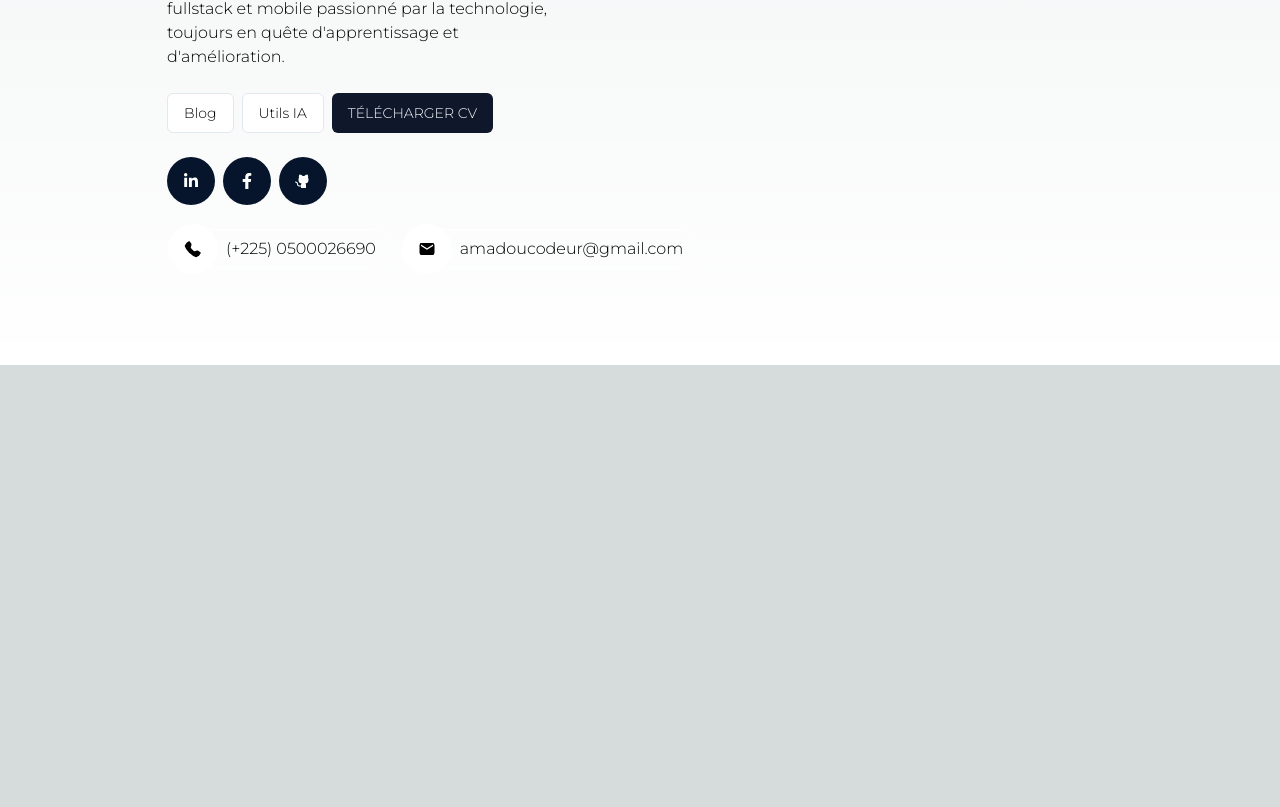
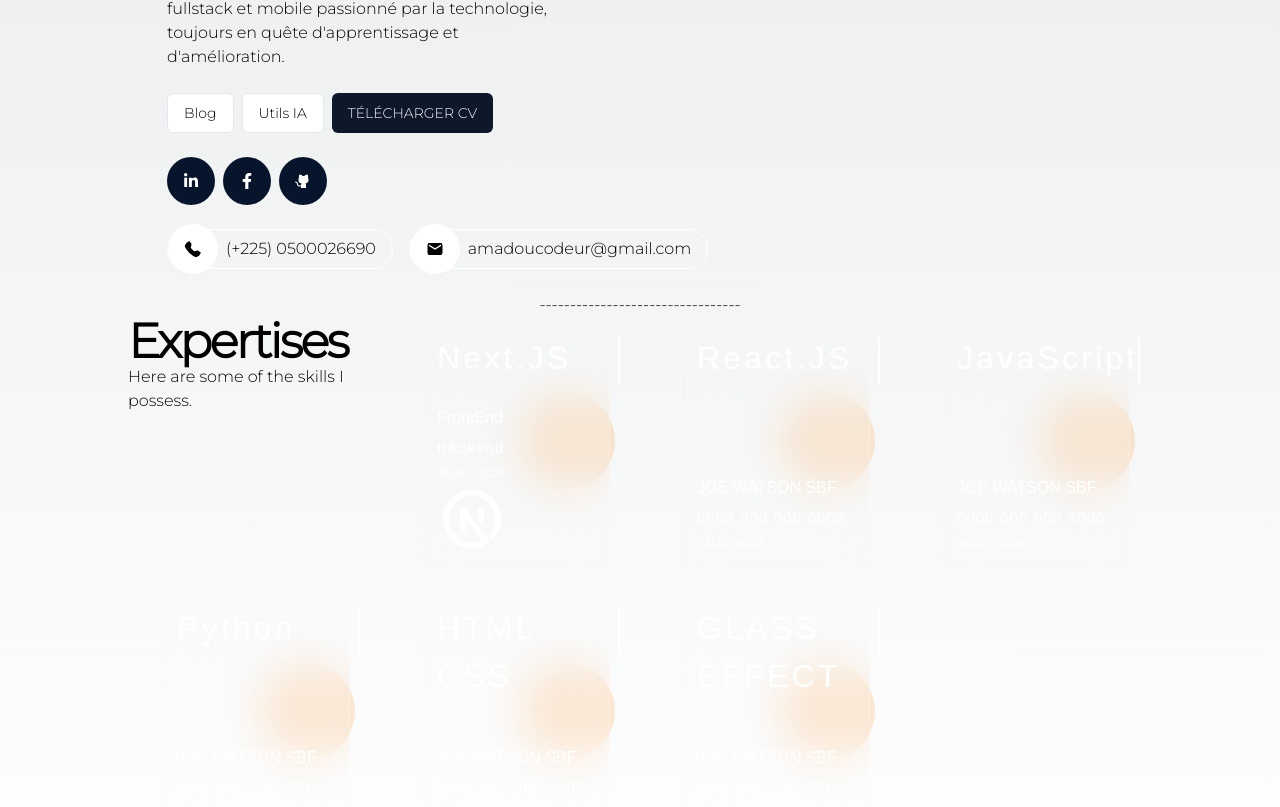
Before and after one commit to amadoucodeur/amadou, a Next.js app: page / in a window 1280 px wide. Shown: the part 1435-2242 px from the top of the page. Before the commit the page ends 1800 px from the top, so only its background shows below. Built offline with nearby package versions, Linux system fonts and the light colour scheme.

Commit message:
expertise

```diff
--- a/app/globals.css
+++ b/app/globals.css
@@ -66,3 +66,86 @@
 html {
   scrollbar-width: none;
 }
+
+
+
+.container {
+  color: white;
+  position: relative;
+  font-family: sans-serif;
+}
+
+.container::before,
+.container::after {
+  content: "";
+  background-color: #fab5704c;
+  position: absolute;
+}
+
+.container::before {
+  border-radius: 50%;
+  width: 6rem;
+  height: 6rem;
+  top: 30%;
+  right: 7%;
+}
+
+.container::after {
+  content: "";
+  position: absolute;
+  height: 3rem;
+  top: 8%;
+  right: 5%;
+  border: 1px solid;
+}
+
+.container .box {
+  width: 11.875em;
+  height: 15.875em;
+  padding: 1rem;
+  background-color: rgba(255, 255, 255, 0.074);
+  border: 1px solid rgba(255, 255, 255, 0.222);
+  -webkit-backdrop-filter: blur(20px);
+  backdrop-filter: blur(20px);
+  border-radius: 0.7rem;
+  transition: all ease 0.3s;
+}
+
+.container .box {
+  display: flex;
+  flex-direction: column;
+  justify-content: space-between;
+}
+
+.container .box .title {
+  font-size: 2rem;
+  font-weight: 500;
+  letter-spacing: 0.1em;
+}
+
+.container .box div strong {
+  display: block;
+  margin-bottom: 0.5rem;
+}
+
+.container .box div p {
+  margin: 0;
+  font-size: 0.9em;
+  font-weight: 300;
+  letter-spacing: 0.1em;
+}
+
+.container .box div span {
+  font-size: 0.7rem;
+  font-weight: 300;
+}
+
+.container .box div span:nth-child(3) {
+  font-weight: 500;
+  margin-right: 0.2rem;
+}
+
+.container .box:hover {
+  box-shadow: 0px 0px 20px 1px #ffbb763f;
+  border: 1px solid rgba(255, 255, 255, 0.454);
+}
--- a/app/page.tsx
+++ b/app/page.tsx
@@ -15,6 +15,7 @@
 } from "next/font/google";
 import { clsx } from "clsx";
 import { Button } from "@/components/ui/button";
+import { TbBrandNextjs } from "react-icons/tb";
 
 const anton = Anton({ subsets: ["latin"], weight: "400" });
 const orbitron = Orbitron({ subsets: ["latin"], weight: "500" });
@@ -85,7 +86,7 @@
               <PiGithubLogoFill />
             </Link>
           </div>
-          <div className="flex flex-wrap gap-2 ">
+          <div className="flex flex-wrap gap-4 ">
             <p className="flex items-center gap-2 pr-4 rounded-full border border-solid border-white h-10">
               <BsTelephoneFill
                 size={50}
@@ -102,6 +103,77 @@
             </p>
           </div>
         </div>
+        <p>---------------------------------</p>
+      </div>
+      <div className="mb-32 grid text-center lg:max-w-5xl lg:w-full lg:mb-0 lg:grid-cols-4 lg:text-left gap-4">
+        <div className="">
+          <h2 className="text-3xl font-bold tracking-tighter sm:text-4xl md:text-5xl">
+            Expertises
+          </h2>
+          <p>Here are some of the skills I possess.</p>
+        </div>
+
+        <div className="container">
+          <div className="box">
+            <span className="title">Next.JS</span>
+            <div>
+              <strong>FrontEnd</strong>
+              <p>BAckend</p>
+              <span>VALID</span> <span>01/28</span>
+              <TbBrandNextjs size={70} />
+            </div>
+          </div>
+        </div>
+        <div className="container">
+          <div className="box">
+            <span className="title">React.JS</span>
+            <div>
+              <strong>JOE WATSON SBF</strong>
+              <p>0000 000 000 0000</p>
+              <span>VALID</span> <span>01/28</span>
+            </div>
+          </div>
+        </div>
+        <div className="container">
+          <div className="box">
+            <span className="title">JavaScript</span>
+            <div>
+              <strong>JOE WATSON SBF</strong>
+              <p>0000 000 000 0000</p>
+              <span>VALID</span> <span>01/28</span>
+            </div>
+          </div>
+        </div>
+        <div className="container">
+          <div className="box">
+            <span className="title">Python</span>
+            <div>
+              <strong>JOE WATSON SBF</strong>
+              <p>0000 000 000 0000</p>
+              <span>VALID</span> <span>01/28</span>
+            </div>
+          </div>
+        </div>
+        <div className="container">
+          <div className="box">
+            <span className="title">HTML CSS</span>
+            <div>
+              <strong>JOE WATSON SBF</strong>
+              <p>0000 000 000 0000</p>
+              <span>VALID</span> <span>01/28</span>
+            </div>
+          </div>
+        </div>
+        <div className="container">
+          <div className="box">
+            <span className="title">GLASS EFFECT</span>
+            <div>
+              <strong>JOE WATSON SBF</strong>
+              <p>0000 000 000 0000</p>
+              <span>VALID</span> <span>01/28</span>
+            </div>
+          </div>
+        </div>
       </div>
     </main>
   );
```
